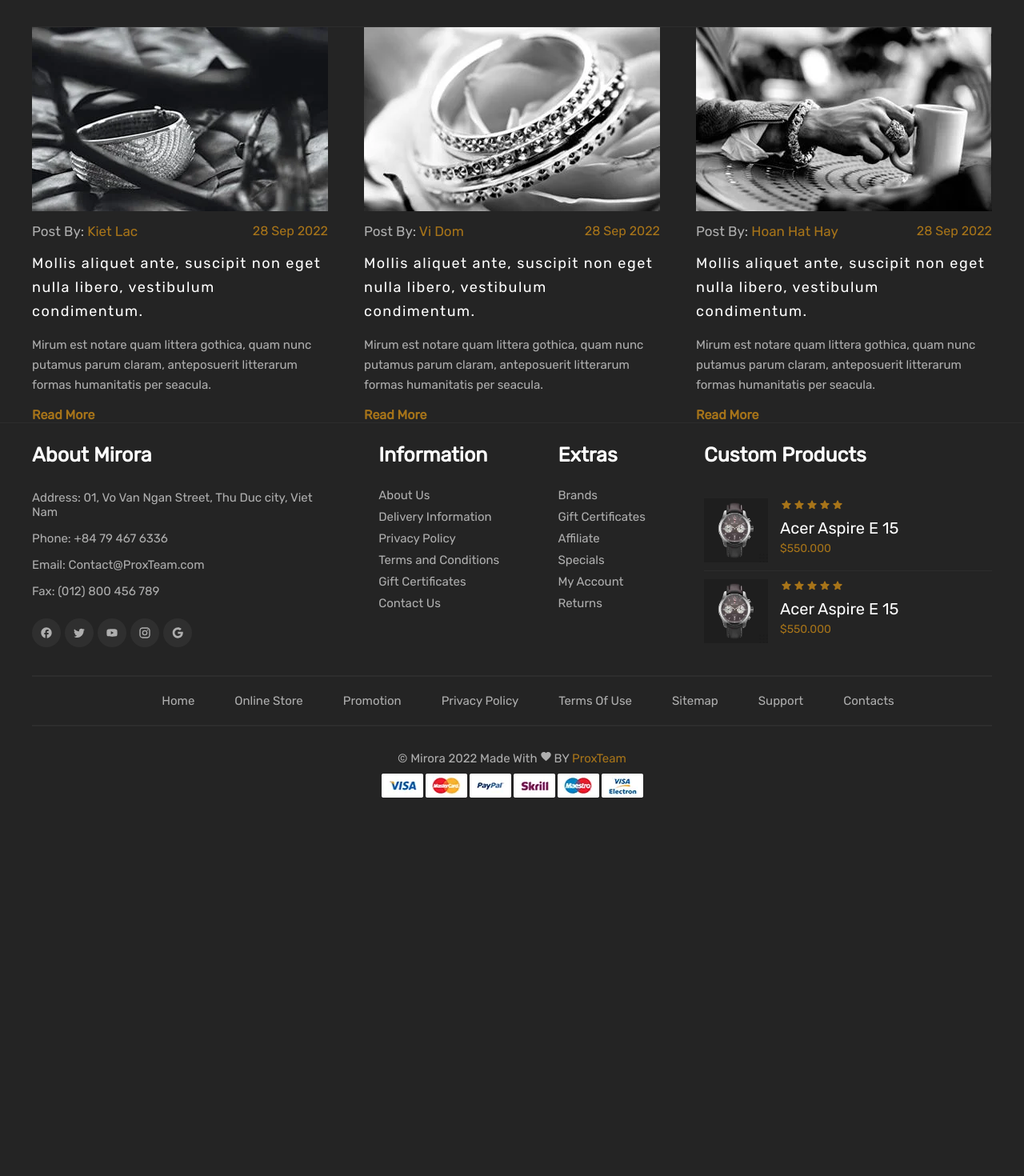
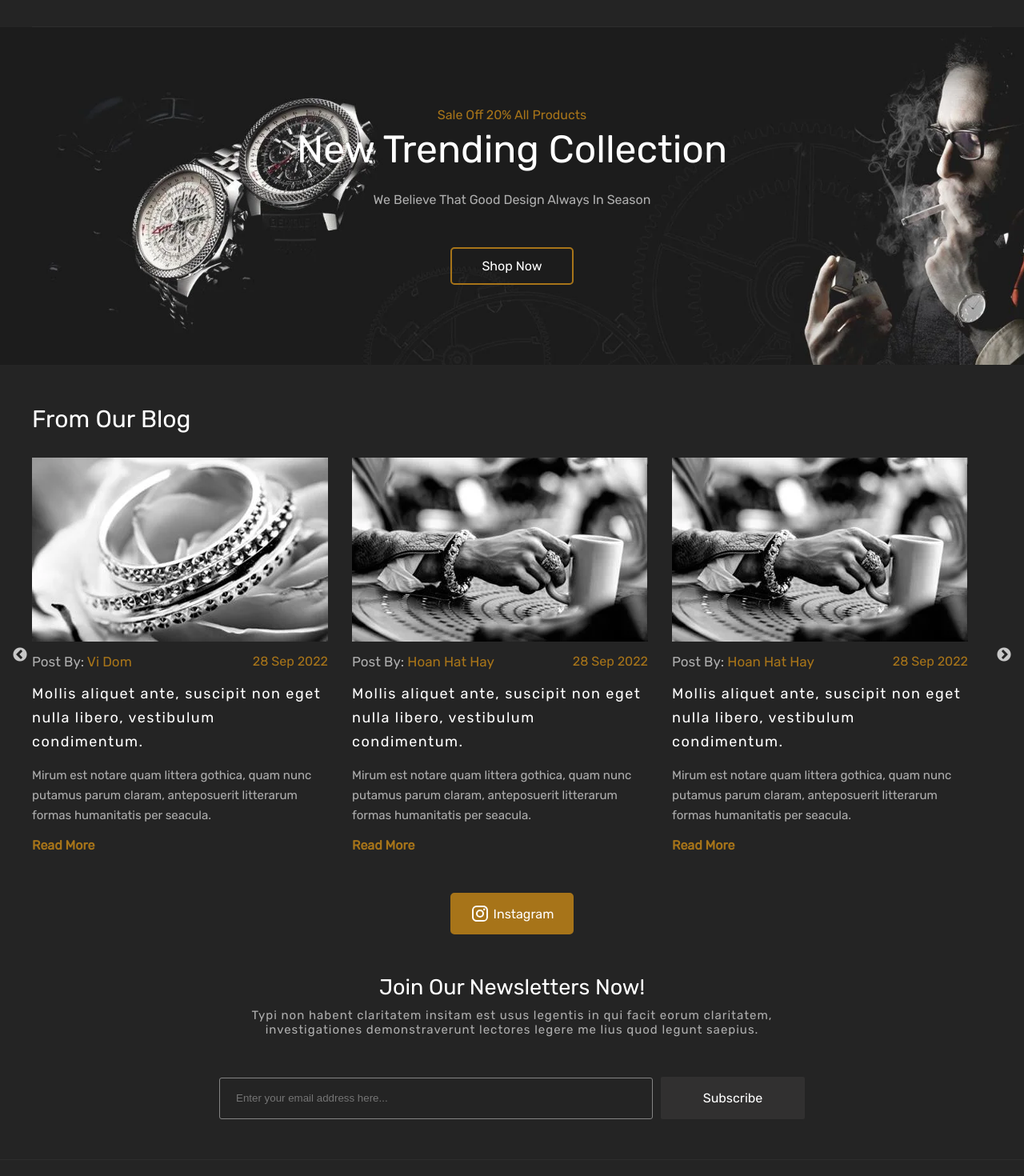
Before and after one commit to nightmare711/Watch_FE, a React (Create React App) app: page / in a window 1280 px wide. Shown: the part 1080-2550 px from the top of the page at 80% size. Before the commit the page ends 2107 px from the top, so only its background shows below. Built offline with nearby package versions, Linux system fonts and the light colour scheme.

Commit message:
[Update] update homepage

```diff
--- a/src/pages/Home/index.js
+++ b/src/pages/Home/index.js
@@ -1,5 +1,6 @@
 import React from 'react'
 import { Container, BlogCard } from 'components'
+import InstagramIcon from '@mui/icons-material/Instagram'
 import Banner_1 from 'assets/home/banner_1.jpeg'
 import Banner_2 from 'assets/home/banner_2.jpeg'
 import Promo_1 from 'assets/home/banner_small_1.webp'
@@ -89,8 +90,27 @@ const HomePage = () => {
 					</a>
 				</span>
 				<div className='line' />
-				<div className='bannner__area'></div>
-				<div className='blog__container'>
+			</Container>
+			<div className='bannner__area'>
+				<span className='banner__label'>Sale Off 20% All Products</span>
+				<span className='banner__name'>New Trending Collection</span>
+				<span className='banner__text'>We Believe That Good Design Always In Season</span>
+				<div className='btn-now'>Shop Now</div>
+			</div>
+			<Container>
+				<div className='blog__form'>
+					<span className='form'>From Our Blog</span>
+					<div className='form__line' />
+				</div>
+				<Slider
+					autoplay={true}
+					dots={false}
+					infinite={true}
+					slidesToScroll={1}
+					slidesToShow={3}
+					autoplaySpeed={3000}
+					pauseOnHover={false}
+				>
 					<BlogCard
 						image={Blog_1}
 						name='Kiet Lac'
@@ -112,8 +132,34 @@ const HomePage = () => {
 						title='Mollis aliquet ante, suscipit non eget  nulla libero, vestibulum condimentum.'
 						short='Mirum est notare quam littera gothica, quam nunc putamus parum claram, anteposuerit litterarum formas humanitatis per seacula.'
 					/>
+					<BlogCard
+						image={Blog_3}
+						name='Hoan Hat Hay'
+						date='28 Sep 2022'
+						title='Mollis aliquet ante, suscipit non eget  nulla libero, vestibulum condimentum.'
+						short='Mirum est notare quam littera gothica, quam nunc putamus parum claram, anteposuerit litterarum formas humanitatis per seacula.'
+					/>
+				</Slider>
+			</Container>
+			<div className='btn-insta'>
+				<InstagramIcon />
+				<span className='insta__text'>Instagram</span>
+			</div>
+			<div className='new__sletter'>
+				<span className='new__sletter__head'>Join Our Newsletters Now!</span>
+				<span className='new__sletter__text'>
+					Typi non habent claritatem insitam est usus legentis in qui facit eorum claritatem,
+					investigationes demonstraverunt lectores legere me lius quod legunt saepius.
+				</span>
+				<div className='new__sletter__group'>
+					<input
+						type='email'
+						className='new__sletter__email'
+						placeholder='Enter your email address here...'
+					></input>
+					<div className='new__sletter__submit__btn'>Subscribe</div>
 				</div>
-			</Container>
+			</div>
 			<div className='line' />
 		</div>
 	)
--- a/src/pages/Home/styles.scss
+++ b/src/pages/Home/styles.scss
@@ -1,5 +1,4 @@
 @import '../../styles/index.scss';
-
 .homepage {
     &__banner {
         position:relative;
@@ -43,6 +42,11 @@
                 text-align: center;
                 padding:12px 0px;
                 margin:10px 0px;
+                cursor: pointer;
+                transition: all 0.3s;
+            }
+            .btn-now:hover{
+                background-color: $color-normal-brown;
             }
         }
     }
@@ -87,8 +91,117 @@
             color: $color-normal-brown;
         }
     }
-    .blog__container{
+    .blog__form{
+        margin-bottom: 30px;
         display: flex;
-        justify-content: space-between;
-      }
+        align-items: center;
+        justify-content:row;
+        .form{
+            font-size:30px;
+            color: #ffffff;
+        }
+    }
+    .bannner__area{
+        text-align: center;
+        display: flex;
+        justify-content:center;
+        flex-direction: column;
+        background-image: url('../../assets/home/big_banner.webp');
+        background-repeat: no-repeat;
+        background-size: cover;
+        margin-bottom: 50px;
+        padding: 100px 0;
+        .banner__label{
+            color: $color-normal-brown;
+            margin-bottom: 5px;
+            font-size:16px
+        }
+        .banner__name{
+            color: #ffffff;
+            font-size: 48px;
+            margin-bottom: 25px;
+        }
+        .banner__text{
+            color: #afafaf;
+            font-size:16px;
+            margin-bottom: 50px;
+        }
+        .btn-now {
+            width:150px;
+            border:2px solid $color-normal-brown;
+            border-radius: 5px;
+            text-align: center;
+            padding:12px 0px;
+            margin: auto;
+            cursor: pointer;
+            transition: all 0.3s;
+        }
+        .btn-now:hover{
+            background-color: $color-normal-brown;
+        }
+    }
+    .btn-insta {
+        width:150px;
+        border:2px solid $color-normal-brown;
+        border-radius: 5px;
+        background-color: $color-normal-brown;
+        text-align: center;
+        padding:12px 0px;
+        cursor: pointer;
+        transition: all 0.3s;
+        display: flex;
+        justify-content: center;
+        align-items: center;
+        margin:50px auto;
+        .insta__text{
+            margin-left: 5px;
+        }
+    }
+    .btn-insta:hover{
+        background-color: #242424;
+    }
+    .new__sletter{
+        display: flex;
+        flex-direction: column;
+        text-align: center;
+        &__head{
+            font-size:27px;
+            margin-bottom: 10px;
+        }
+        &__text{
+            font-size: 15px;
+            color: #afafaf;
+            padding:0 300px;
+            letter-spacing: 1px;
+        }
+        &__group{
+            display: flex;
+            align-items: center;
+            flex-direction: row;
+            margin:50px auto;
+            .new__sletter__email{
+                height:50px;
+                width: 500px;
+                padding: 0 20px;
+                background-color: transparent;
+                outline: none;
+                color: #ffffff;
+                border-radius:3px;
+                border: 1px solid #858585;
+                margin-right: 10px;
+            }
+            .new__sletter__submit__btn{
+                width:180px;
+                border-radius: 2px;
+                background-color: #313030;
+                text-align: center;
+                padding: 17px 0;
+                cursor: pointer;
+                transition: all 0.3s;
+            }
+            .new__sletter__submit__btn:hover{
+                background-color: $color-normal-brown;
+            }
+        }
+    }
 }
```
Also changed, not shown: src/assets/home/medium_banner.webp (added), src/assets/home/medium_banner_2.webp (added).
